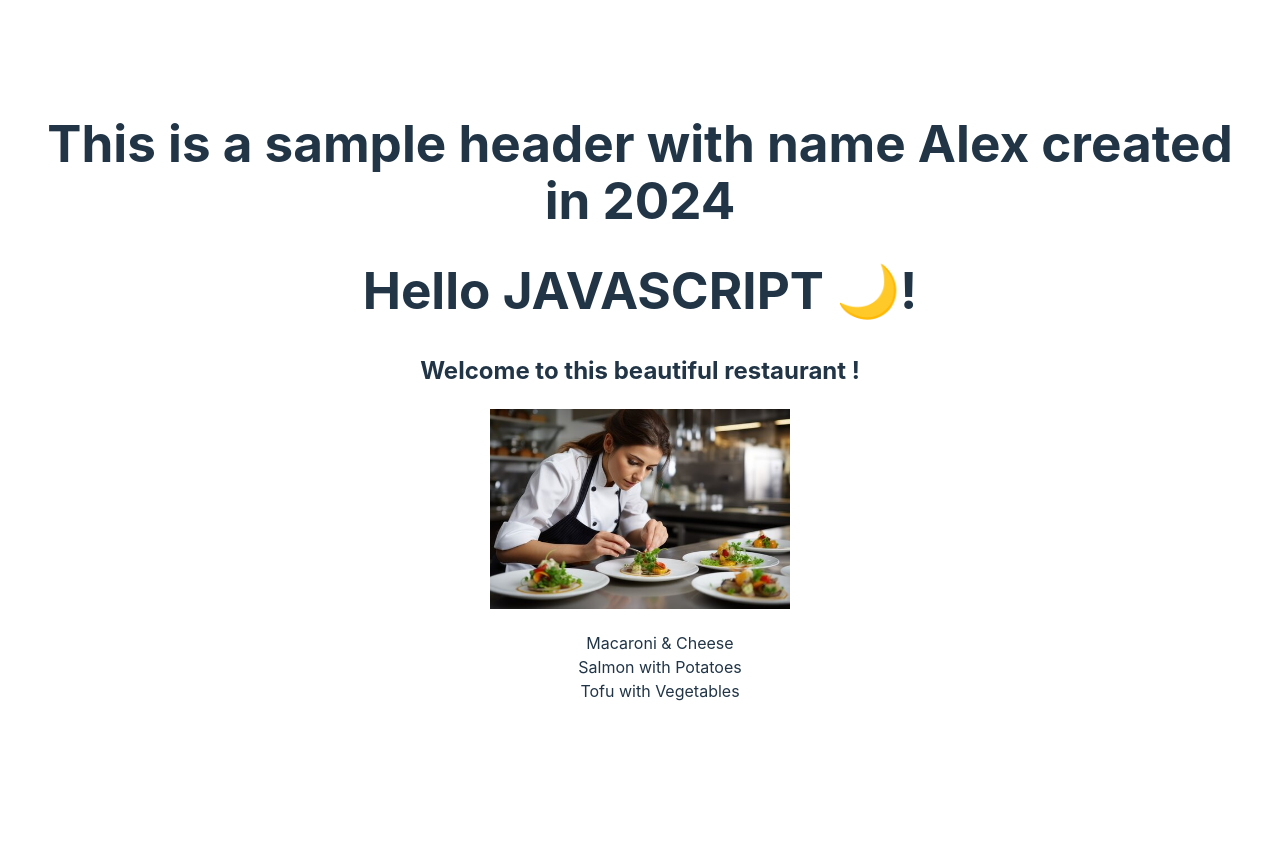
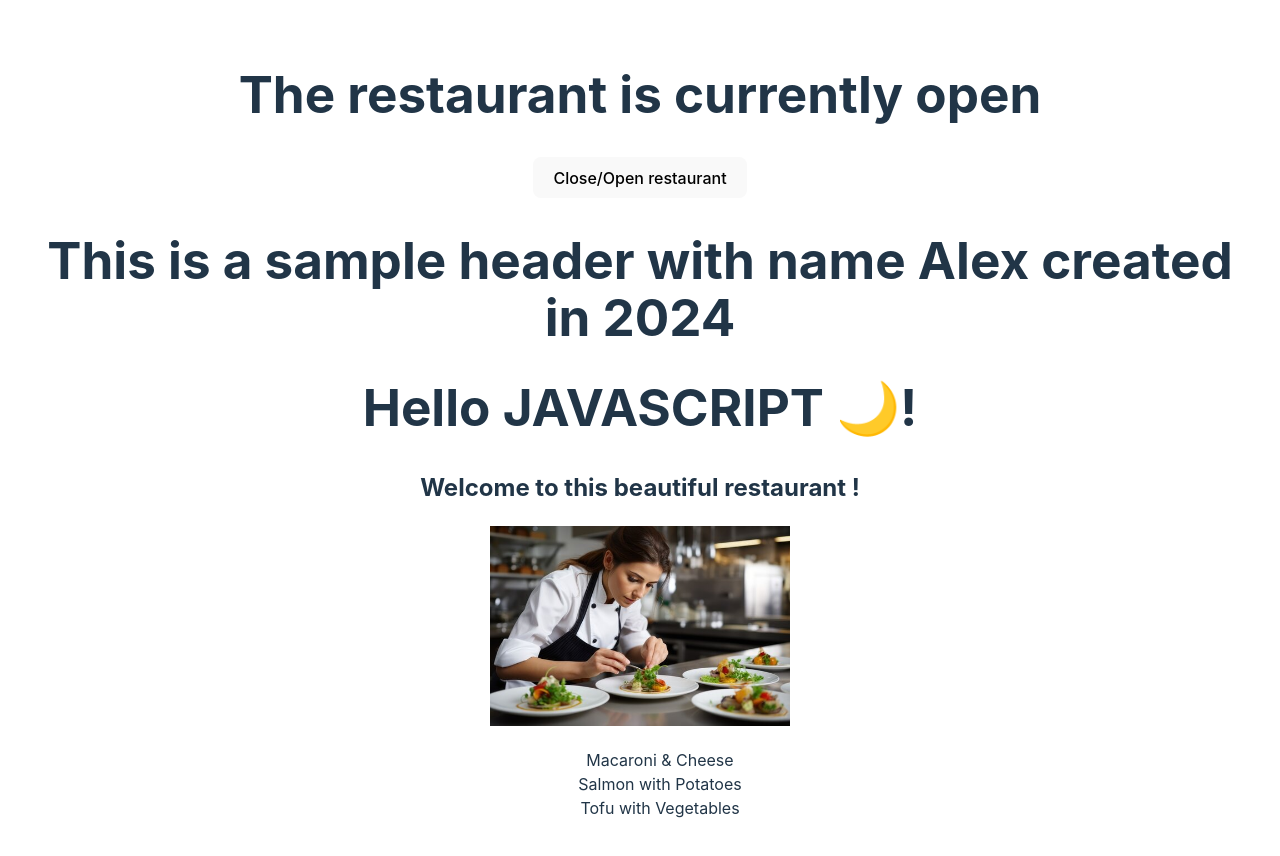
Before and after one commit to chinsiang99/react-essential-training, a React (Vite) app in the folder 01.basic-project-vite/react-project/: page / in a window 1280 px wide. Shown: the top 856 px of the page. Before the commit the page ends 800 px from the top, so only its background shows below. Built offline with nearby package versions, Linux system fonts and the light colour scheme.

Commit message:
feat: working with use state hook

```diff
--- a/01.basic-project-vite/react-project/src/App.jsx
+++ b/01.basic-project-vite/react-project/src/App.jsx
@@ -1,5 +1,6 @@
 import './App.css'
 import chef from './images/chef.jpg'
+import { useState } from 'react'
 
 function Header(props){
   const { name, year } = props
@@ -43,8 +44,12 @@ function Main({dishes}){
 let language = "Javascript"
 let moon = "🌙"
 function App() {
+  const [status, setStatus] = useState("open")
+  console.log(status)
   return (
     <div>
+        <h1>The restaurant is currently {status}</h1>
+        <button onClick={() => setStatus(status === "open" ? "close": "open")}>Close/Open restaurant</button>
         <Header name="Alex" year={new Date().getFullYear()}/>
         <h1>Hello {language.toUpperCase()} {moon}!</h1>
         <Main dishes = {dishObjects}/>
--- a/01.basic-project-vite/react-project/src/main.jsx
+++ b/01.basic-project-vite/react-project/src/main.jsx
@@ -3,10 +3,10 @@ import { createRoot } from 'react-dom/client'
 import './index.css'
 import App from './App.jsx'
 
-const animals = ["giraffe", "zebra", "tiger"]
-const [first, second, third] = ["giraffe", "zebra", "tiger"]
-console.log(animals[0])
-console.log(first)
+// const animals = ["giraffe", "zebra", "tiger"]
+// const [first, second, third] = ["giraffe", "zebra", "tiger"]
+// console.log(animals[0])
+// console.log(first)
 
 createRoot(document.getElementById('root')).render(
   <StrictMode>
```
